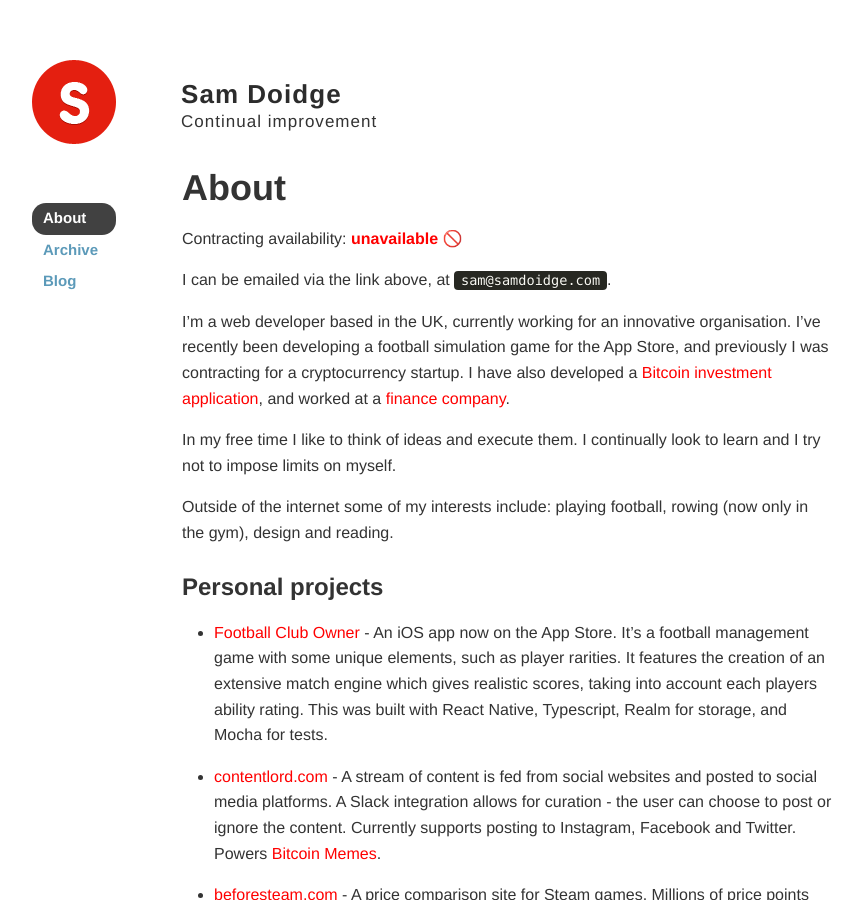
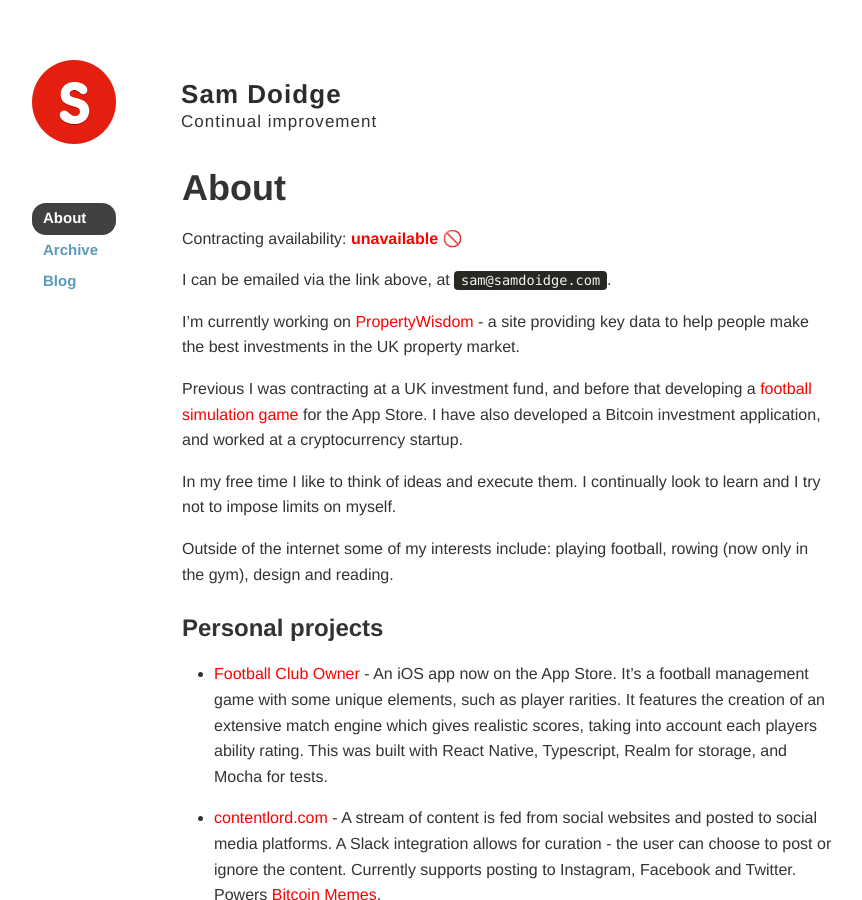
Before and after one commit to samdoidge/samdoidge.com, a Jekyll site: the page built from about.md, in a window 1280 px wide and 900 px high. Shown: the whole window, without its empty margins (208-1070 px from the left). Built offline with Jekyll 4.4.1, drawn with Linux system fonts in a browser that asks for light colours.

Commit message:
Add PropertyWisdom work. Updated some links

```diff
--- a/about.md
+++ b/about.md
@@ -8,7 +8,9 @@ Contracting availability: <a href="mailto:sam@samdoidge.com" class="unavailable"
 
 I can be emailed via the link above, at `sam@samdoidge.com`.
 
-I'm a web developer based in the UK, currently working for an innovative organisation. I've recently been developing a football simulation game for the App Store, and previously I was contracting for a cryptocurrency startup. I have also developed a <a href="https://coininterest.co">Bitcoin investment application</a>, and worked at a <a href="https://www.castletrust.co.uk/">finance company</a>.
+I'm currently working on <a href="https://propertywisdom.io">PropertyWisdom</a> - a site providing key data to help people make the best investments in the UK property market.
+
+Previous I was contracting at a UK investment fund, and before that developing a [football simulation game](https://apps.apple.com/gb/app/football-club-owner/id1460395593) for the App Store. I have also developed a Bitcoin investment application, and worked at a cryptocurrency startup.
 
 In my free time I like to think of ideas and execute them. I continually look to learn and I try not to impose limits on myself.
 
@@ -18,11 +20,11 @@ Outside of the internet some of my interests include: playing football, rowing (
 
 - [Football Club Owner](https://apps.apple.com/gb/app/football-club-owner/id1460395593) - An iOS app now on the App Store. It's a football management game with some unique elements, such as player rarities. It features the creation of an extensive match engine which gives realistic scores, taking into account each players ability rating. This was built with React Native, Typescript, Realm for storage, and Mocha for tests.
 
-- [contentlord.com](https://contentlord.com) - A stream of content is fed from social websites and posted to social media platforms. A Slack integration allows for curation - the user can choose to post or ignore the content. Currently supports posting to Instagram, Facebook and Twitter. Powers [Bitcoin Memes](https://www.instagram.com/bitcoinmemes).
+- [contentlord.com](https://samdoidge.com/content-lord-instagram-posts-from-slack) - A stream of content is fed from social websites and posted to social media platforms. A Slack integration allows for curation - the user can choose to post or ignore the content. Currently supports posting to Instagram, Facebook and Twitter. Powers [Bitcoin Memes](https://www.instagram.com/bitcoinmemes).
 
 - [beforesteam.com](https://samdoidge.com/beforesteam) - A price comparison site for Steam games. Millions of price points tracked. Records price history for thousands of games in multiple vendors and multiple currencies. ~40 IP's used for polling data without hitting limits. Amazon S3 for image hosting, Cloudflare as a CDN at the front of it all.
 
-- [textiler.com](http://textiler.com) - A joint project where I was responsible for the development. Design & print custom digital fabrics. Makes use of canvas / fabric.js and node.js
+- [textiler.com](http://web.archive.org/web/20190312025846/http://textiler.com/) - A joint project where I was responsible for the development. Design & print custom digital fabrics. Makes use of canvas / fabric.js and node.js
 
 - [freshfollowers.com](https://www.youtube.com/watch?v=xeT1d2AJ7os) - Based off of research into the best way to increase an Instagram following, this application gives the highest rate of acquisition for genuine followers based on their interests. This was not opened to everyone due to Instagrams strict acceptance policy.
 
```
